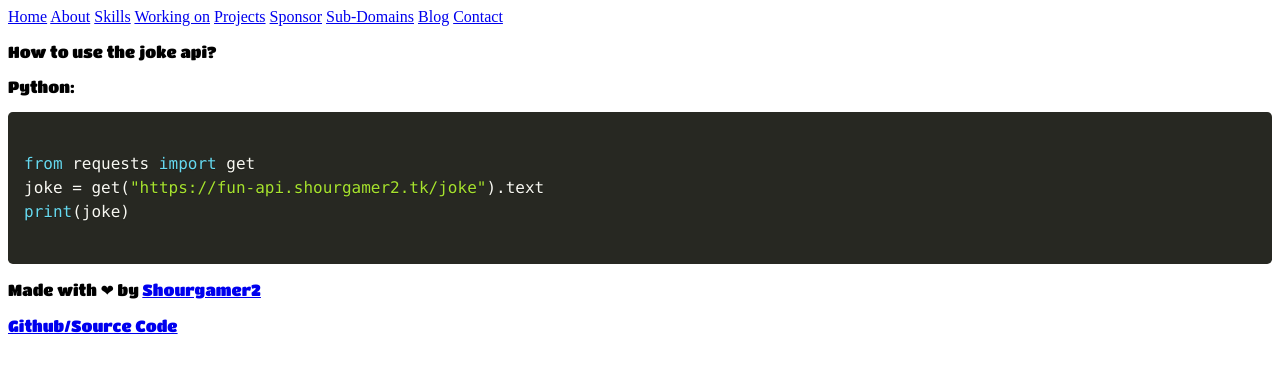
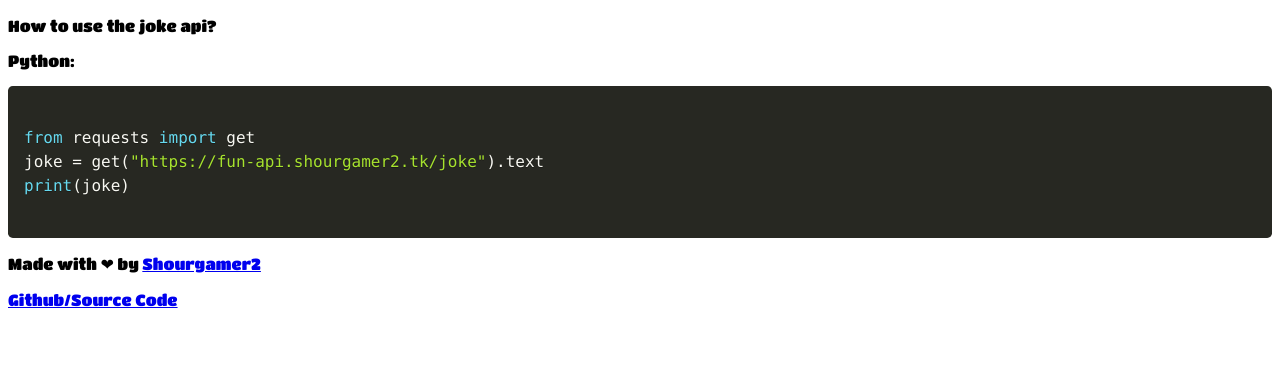
Before and after one commit to nestedbytes/fun-api, a Flask app: page / in a window 1280 px wide. Shown: the top 373 px of the page. Run offline with Flask 2, Linux system fonts and the light colour scheme; some web fonts are replaced.

Commit message:
Removed navbar

```diff
--- a/templates/index.html
+++ b/templates/index.html
@@ -2,16 +2,7 @@
 <html lang="en">
 
 <head>
-	    <div class="topnav">
-       <a  href="https://shourgamer2.tk/">Home</a>
-      <a href="https://shourgamer2.tk#About">About</a>
-      <a href="https://shourgamer2.tk#Skills">Skills</a>
- <a href="https://shourgamer2.tk#Working-On">Working on</a>
-      <a href="https://shourgamer2.tk#Projects">Projects</a>
-          <a href="https://shourgamer2.tk#Sponsor">Sponsor</a>
-	       <a class="active"href="https://shourgamer2.tk#Sdomains">Sub-Domains</a>
-    <a href="https://blog.shourgamer2.tk/">Blog</a>
-	    <a href="https://shourgamer2.tk#Contact">Contact</a>
+
         <title> Fun Api </title>
     <meta charset="UTF-8">
     <meta name="viewport" content="width=device-width, initial-scale=1.0">
```
